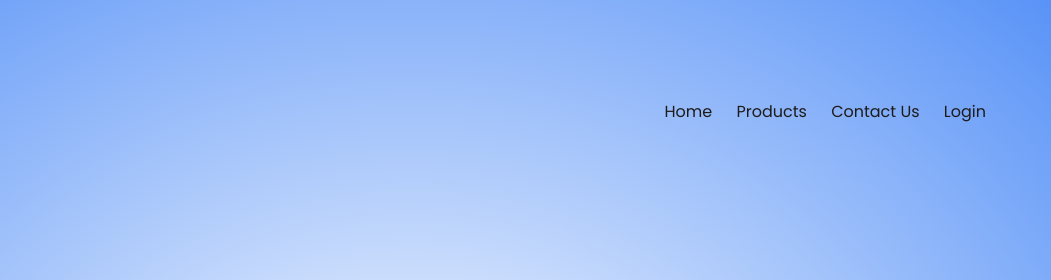
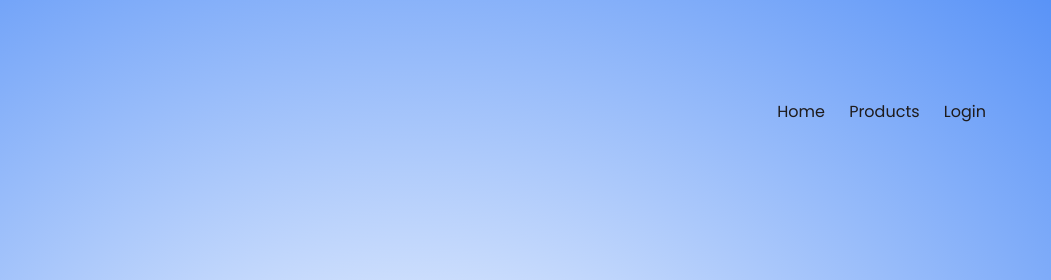
Before and after one commit to NamanPrakash99/cement-website-new, a website: page project1/index.html in a window 1280 px wide. Shown: the top 280 px of the page, 229-1280 px from the left. Drawn offline with Linux system fonts and the light colour scheme.

Commit message:
Update index.html

```diff
--- a/project1/index.html
+++ b/project1/index.html
@@ -35,7 +35,7 @@
             <li><a href="index.html">Home</a></li>
             <li><a href="products.html">Products</a></li>
 <!--             <li><a href="aboutus.html">About</a></li> -->
-            <li><a href="#section1">Contact Us</a></li>
+<!--             <li><a href="#section1">Contact Us</a></li> -->
             <li><a href="login-registration">Login</a></li>
 
           </ul>
```
